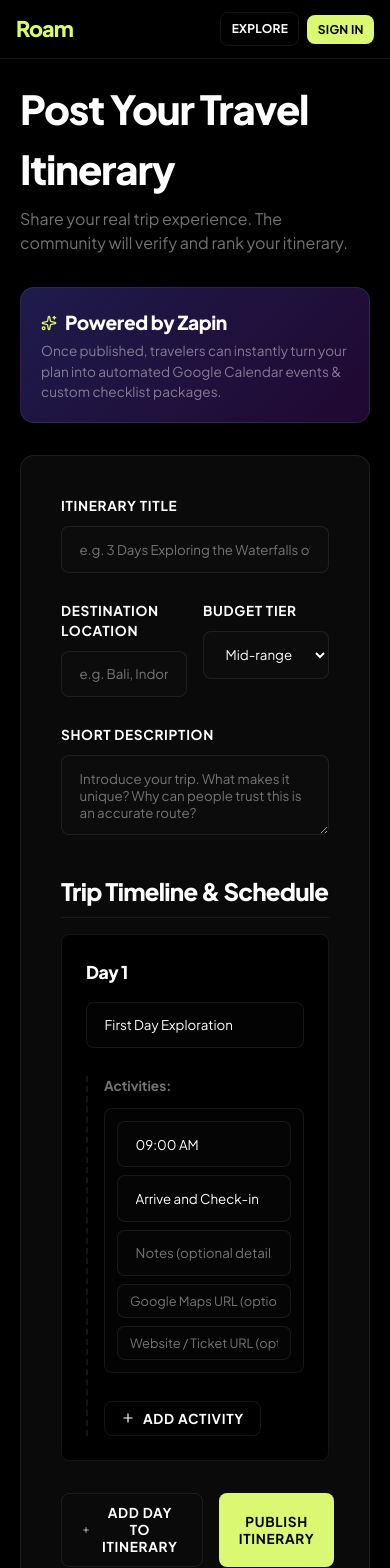
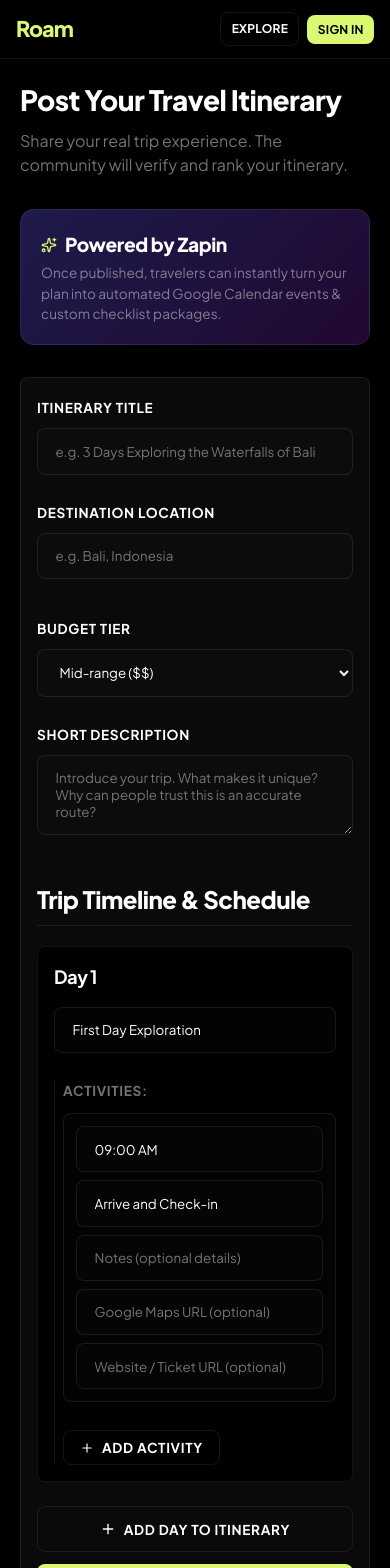
Before and after one commit to 0xvikram/zapin-itinerary, a Next.js app: page /create in a window 390 px wide. Shown: the top 1568 px of the page. Built offline with nearby package versions, Linux system fonts and the light colour scheme; no server answers.

Commit message:
Optimize creator form layouts and action button spacing for mobile viewports

```diff
--- a/src/app/create/page.js
+++ b/src/app/create/page.js
@@ -114,29 +114,29 @@ export default function CreateItineraryPage() {
   };
 
   return (
-    <div style={{ maxWidth: "800px", margin: "0 auto" }}>
-      <div style={{ marginBottom: "2rem" }}>
-        <h1 style={{ fontSize: "2.5rem", marginBottom: "0.5rem", fontFamily: "var(--font-title)" }}>
+    <div className="creator-container">
+      <div className="creator-header">
+        <h1 className="creator-title">
           Post Your Travel Itinerary
         </h1>
-        <p style={{ color: "var(--text-muted)" }}>
+        <p className="creator-description">
           Share your real trip experience. The community will verify and rank your itinerary.
         </p>
       </div>
 
       {/* Zapin Creator Promo */}
-      <div className="zapin-banner" style={{ marginBottom: "2rem", padding: "1.25rem", background: "linear-gradient(135deg, #1e1b4b, #200831)" }}>
+      <div className="zapin-banner creator-banner">
         <div className="zapin-banner-content">
-          <h4 style={{ display: "flex", alignItems: "center", gap: "0.5rem" }}>
-            <Sparkles size={16} style={{ color: "var(--zapin)" }} /> Powered by Zapin
+          <h4 className="banner-title">
+            <Sparkles size={16} style={{ color: "var(--primary)" }} /> Powered by Zapin
           </h4>
-          <p style={{ fontSize: "0.85rem" }}>
+          <p className="banner-text">
             Once published, travelers can instantly turn your plan into automated Google Calendar events & custom checklist packages.
           </p>
         </div>
       </div>
 
-      <form onSubmit={handleSubmit} style={{ background: "var(--surface)", border: "1px solid var(--surface-border)", borderRadius: "var(--radius-md)", padding: "2.5rem", boxShadow: "var(--shadow-md)" }}>
+      <form onSubmit={handleSubmit} className="creator-form">
         {/* Core fields */}
         <div className="form-group">
           <label className="form-label">Itinerary Title</label>
@@ -150,7 +150,7 @@ export default function CreateItineraryPage() {
           />
         </div>
 
-        <div style={{ display: "grid", gridTemplateColumns: "1fr 1fr", gap: "1rem" }}>
+        <div className="form-grid-2">
           <div className="form-group">
             <label className="form-label">Destination Location</label>
             <input
@@ -189,19 +189,19 @@ export default function CreateItineraryPage() {
         </div>
 
         {/* Dynamic Days Builder */}
-        <h2 style={{ fontFamily: "var(--font-title)", fontSize: "1.5rem", margin: "2rem 0 1rem 0", borderBottom: "1px solid var(--surface-border)", paddingBottom: "0.5rem" }}>
+        <h2 className="builder-section-title">
           Trip Timeline & Schedule
         </h2>
 
         {days.map((day, dayIdx) => (
-          <div key={dayIdx} style={{ background: "var(--background)", border: "1px solid var(--surface-border)", borderRadius: "var(--radius-sm)", padding: "1.5rem", marginBottom: "2rem" }}>
-            <div style={{ display: "flex", justifyContent: "space-between", alignItems: "center", marginBottom: "1rem" }}>
-              <h3 style={{ fontSize: "1.1rem" }}>Day {day.day}</h3>
+          <div key={dayIdx} className="day-builder-card">
+            <div className="day-builder-header">
+              <h3 className="day-title">Day {day.day}</h3>
               {days.length > 1 && (
                 <button
                   type="button"
                   onClick={() => handleRemoveDay(dayIdx)}
-                  style={{ background: "none", border: "none", color: "var(--danger)", cursor: "pointer", display: "flex", alignItems: "center", gap: "0.25rem", fontSize: "0.85rem" }}
+                  className="btn-remove-day"
                 >
                   <Trash2 size={14} /> Remove Day
                 </button>
@@ -220,8 +220,8 @@ export default function CreateItineraryPage() {
             </div>
 
             {/* Activities list in day */}
-            <div style={{ paddingLeft: "1rem", borderLeft: "2px dashed var(--surface-border)" }}>
-              <div style={{ fontSize: "0.85rem", fontWeight: "700", marginBottom: "0.75rem", color: "var(--text-muted)" }}>Activities:</div>
+            <div className="activities-builder-list">
+              <div className="activities-label">Activities:</div>
               {day.activities.map((act, actIdx) => (
                 <div key={actIdx} className="activity-input-card">
                   {/* Row 1: Time, Title, Notes & Delete */}
@@ -267,7 +267,6 @@ export default function CreateItineraryPage() {
                       placeholder="Google Maps URL (optional)"
                       value={act.mapLink || ""}
                       onChange={(e) => handleActivityChange(dayIdx, actIdx, "mapLink", e.target.value)}
-                      style={{ fontSize: "0.8rem", padding: "0.5rem 0.75rem" }}
                     />
                     <input
                       type="text"
@@ -275,7 +274,6 @@ export default function CreateItineraryPage() {
                       placeholder="Website / Ticket URL (optional)"
                       value={act.siteUrl || ""}
                       onChange={(e) => handleActivityChange(dayIdx, actIdx, "siteUrl", e.target.value)}
-                      style={{ fontSize: "0.8rem", padding: "0.5rem 0.75rem" }}
                     />
                   </div>
                 </div>
@@ -284,8 +282,7 @@ export default function CreateItineraryPage() {
               <button
                 type="button"
                 onClick={() => handleAddActivity(dayIdx)}
-                className="btn btn-secondary"
-                style={{ padding: "0.5rem 1rem", fontSize: "0.85rem", marginTop: "0.5rem" }}
+                className="btn btn-secondary btn-add-activity"
               >
                 <Plus size={14} /> Add Activity
               </button>
@@ -293,20 +290,18 @@ export default function CreateItineraryPage() {
           </div>
         ))}
 
-        <div style={{ display: "flex", gap: "1rem", marginTop: "1.5rem" }}>
+        <div className="form-actions">
           <button
             type="button"
             onClick={handleAddDay}
-            className="btn btn-secondary"
-            style={{ flex: 1, justifyContent: "center" }}
+            className="btn btn-secondary btn-form-action"
           >
             <Plus size={16} /> Add Day to Itinerary
           </button>
           <button
             type="submit"
             disabled={loading}
-            className="btn btn-primary"
-            style={{ flex: 1, justifyContent: "center" }}
+            className="btn btn-primary btn-form-action"
           >
             {loading ? "Publishing..." : "Publish Itinerary"}
           </button>
--- a/src/app/globals.css
+++ b/src/app/globals.css
@@ -958,6 +958,141 @@ h1, h2, h3, h4, h5, h6 {
   font-size: 0.9rem;
 }
 
+/* ─── Creator Page Styles ─── */
+.creator-container {
+  max-width: 800px;
+  margin: 0 auto;
+}
+
+.creator-header {
+  margin-bottom: 2rem;
+}
+
+.creator-title {
+  font-size: 2.5rem;
+  margin-bottom: 0.5rem;
+  font-family: var(--font-title);
+  font-weight: 800;
+  letter-spacing: -0.02em;
+}
+
+.creator-description {
+  color: var(--text-muted);
+}
+
+.creator-banner {
+  margin-bottom: 2rem;
+  padding: 1.25rem;
+  background: linear-gradient(135deg, #1e1b4b, #200831);
+}
+
+.creator-banner .banner-title {
+  display: flex;
+  align-items: center;
+  gap: 0.5rem;
+  font-family: var(--font-title);
+  margin-bottom: 0.25rem;
+}
+
+.creator-banner .banner-text {
+  font-size: 0.85rem;
+  color: var(--text-muted);
+}
+
+.creator-form {
+  background: var(--surface);
+  border: 1px solid var(--surface-border);
+  border-radius: var(--radius-md);
+  padding: 2.5rem;
+  box-shadow: var(--shadow-md);
+}
+
+.form-grid-2 {
+  display: grid;
+  grid-template-columns: 1fr 1fr;
+  gap: 1rem;
+}
+
+.builder-section-title {
+  font-family: var(--font-title);
+  font-size: 1.5rem;
+  margin: 2.5rem 0 1.25rem 0;
+  border-bottom: 1px solid var(--surface-border);
+  padding-bottom: 0.5rem;
+  font-weight: 800;
+  letter-spacing: -0.02em;
+}
+
+.day-builder-card {
+  background: var(--background);
+  border: 1px solid var(--surface-border);
+  border-radius: var(--radius-sm);
+  padding: 1.5rem;
+  margin-bottom: 2rem;
+}
+
+.day-builder-header {
+  display: flex;
+  justify-content: space-between;
+  align-items: center;
+  margin-bottom: 1rem;
+}
+
+.day-builder-header .day-title {
+  font-size: 1.15rem;
+  font-family: var(--font-title);
+  font-weight: 700;
+}
+
+.btn-remove-day {
+  background: none;
+  border: none;
+  color: var(--danger);
+  cursor: pointer;
+  display: flex;
+  align-items: center;
+  gap: 0.25rem;
+  font-size: 0.85rem;
+  font-weight: 700;
+  transition: var(--transition);
+}
+
+.btn-remove-day:hover {
+  opacity: 0.8;
+}
+
+.activities-builder-list {
+  padding-left: 1.5rem;
+  border-left: 2px dashed var(--surface-border);
+}
+
+.activities-label {
+  font-size: 0.85rem;
+  font-weight: 700;
+  margin-bottom: 0.75rem;
+  color: var(--text-muted);
+  text-transform: uppercase;
+  letter-spacing: 0.05em;
+}
+
+.btn-add-activity {
+  padding: 0.5rem 1rem;
+  font-size: 0.85rem;
+  margin-top: 0.5rem;
+}
+
+.form-actions {
+  display: flex;
+  gap: 1rem;
+  margin-top: 2rem;
+}
+
+.btn-form-action {
+  flex: 1;
+  justify-content: center;
+  padding: 0.85rem 1.5rem;
+}
+
 /* Activity Card Form Container */
 .activity-input-card {
   background-color: rgba(255, 255, 255, 0.01);
@@ -1204,4 +1339,42 @@ h1, h2, h3, h4, h5, h6 {
     padding: 0.25rem;
     z-index: 5;
   }
+
+  /* Creator Form mobile optimization */
+  .creator-title {
+    font-size: 1.75rem;
+  }
+
+  .creator-form {
+    padding: 1.25rem 1rem;
+    border-radius: var(--radius-sm);
+  }
+
+  .form-grid-2 {
+    grid-template-columns: 1fr;
+    gap: 0.75rem;
+  }
+
+  .day-builder-card {
+    padding: 1rem;
+    margin-bottom: 1.5rem;
+  }
+
+  .activities-builder-list {
+    padding-left: 0.5rem;
+    border-left: 1px solid var(--surface-border);
+  }
+
+  .form-actions {
+    flex-direction: column;
+    gap: 0.75rem;
+    width: 100%;
+    margin-top: 1.5rem;
+  }
+
+  .btn-form-action {
+    width: 100%;
+    justify-content: center;
+    padding: 0.85rem 1.25rem;
+  }
 }
```
